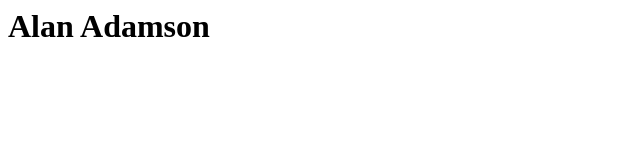
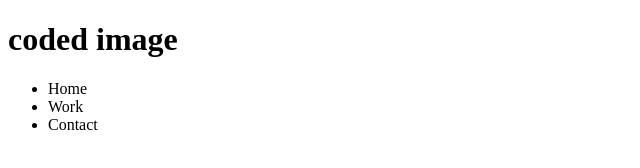
Before and after one commit to AlanAdamson/alanadamson.github.io, a plain HTML site: page index.htm in a window 1280 px wide. Shown: the whole page, without its empty margins (0-640 px from the left). Drawn offline with Linux system fonts and the light colour scheme.

Commit message:
moving to codedimage

```diff
--- a/index.htm
+++ b/index.htm
@@ -1,10 +1,14 @@
-<!DOCTYPE language=html />
+<!DOCTYPE html>
 <html>
   <head>
-    <META http-equiv="refresh" content="1;URL=/codedimage/">
-    <title>Alan Adamson</title>
-  </head>
+    <title>coded image</title>
+  <head>
   <body>
-    <h1>Alan Adamson</h1>
+    <h1>coded image</h1>
+    <ul>
+      <li>Home</li>
+      <li>Work</li>
+      <li>Contact</li>
+    </ul>
   </body>
 </html>
```
